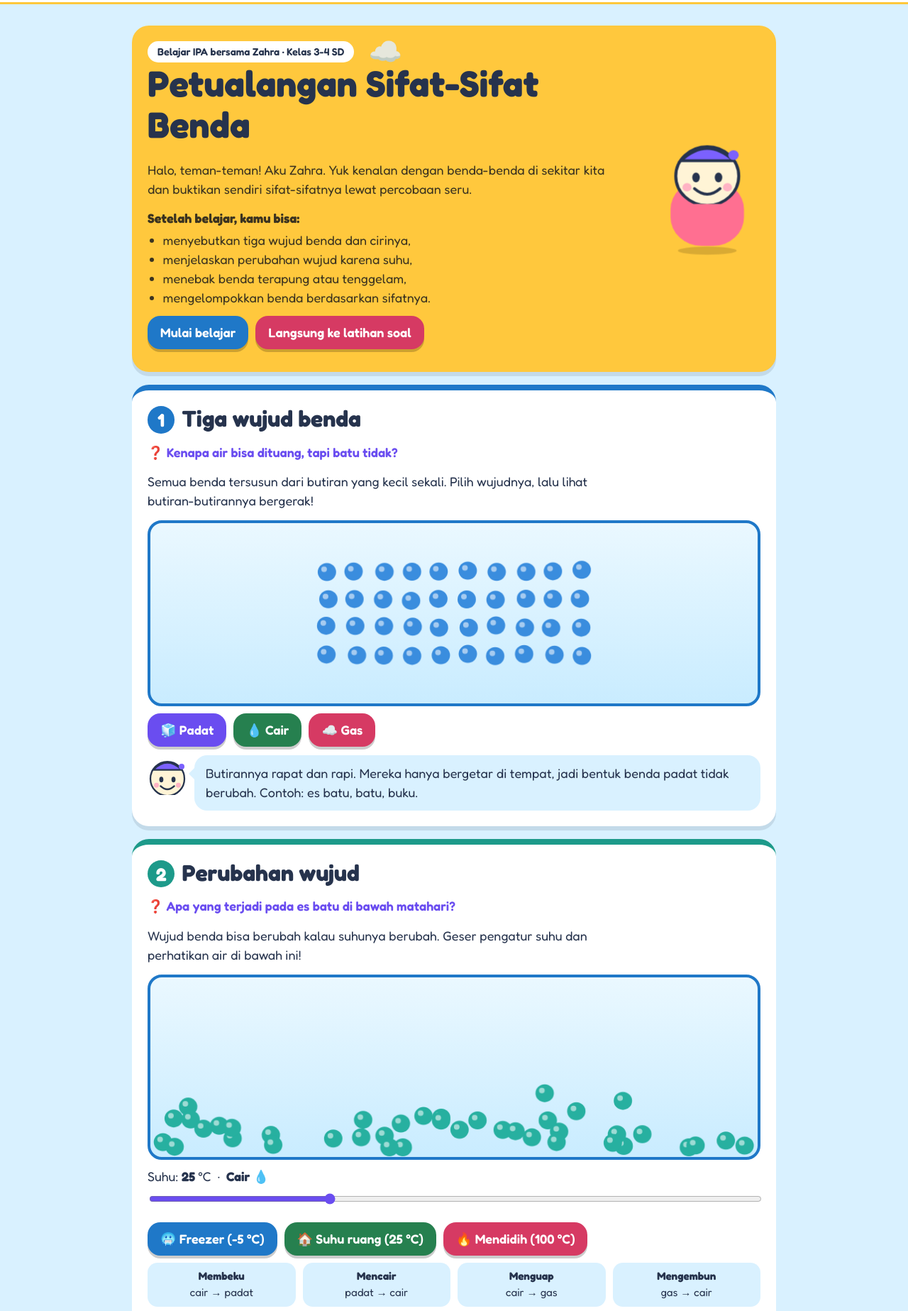
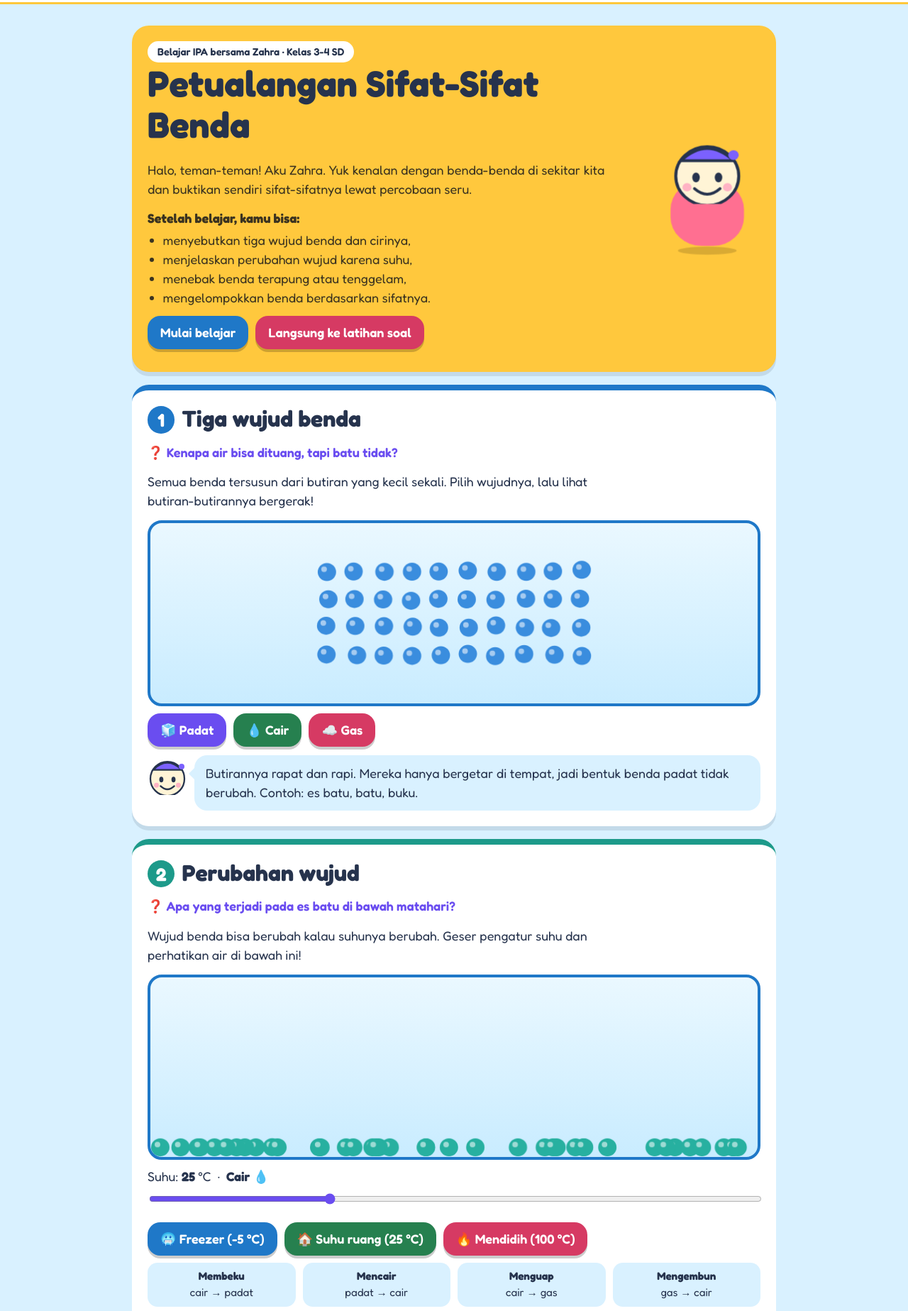
Before and after one commit to dzkyamm/sifat-benda, a plain HTML site: page index.html in a window 1280 px wide. Shown: the part 53-1900 px from the top of the page at 71% size. Drawn offline with Linux system fonts and the light colour scheme; animation ran at ten frames a second.

Commit message:
Add files via upload

```diff
--- a/index.html
+++ b/index.html
@@ -20,7 +20,6 @@
   <body data-page="materi">
     <main id="isi">
       <section class="hero">
-        <span class="cloud" style="top: 8px">☁️</span>
         <div class="herotext">
           <span class="tag">Belajar IPA bersama Zahra · Kelas 3-4 SD</span>
           <h1>Petualangan Sifat-Sifat Benda</h1>
--- a/materi.js
+++ b/materi.js
@@ -76,15 +76,15 @@ function makeSim(cv, getMode) {
     cx.clearRect(0, 0, W, H);
     const col = INFO[mode][1],
       sp = (mode === "gas" ? 5 : mode === "cair" ? 2.4 : 0) * k,
-      top = mode === "gas" ? 10 : mode === "cair" ? H * 0.5 : 0;
+      top = mode === "gas" ? 10 : 0;
     P.forEach((p) => {
       if (mode === "padat") {
         p.x += (p.hx - p.x) * 0.15 + (Math.random() - 0.5) * 2.2;
         p.y += (p.hy - p.y) * 0.15 + (Math.random() - 0.5) * 2.2;
       } else {
         const l = Math.hypot(p.vx, p.vy) || 1,
-          gx = mode === "cair" ? tiltX * 0.6 : 0,
-          gy = mode === "cair" ? 0.15 + tiltY * 0.6 : 0;
+          gx = mode === "cair" ? tiltX * 3 : 0,
+          gy = mode === "cair" ? 0.15 + tiltY * 3 : 0;
         p.vx = (p.vx / l) * sp + (Math.random() - 0.5) * 0.4 + gx;
         p.vy = (p.vy / l) * sp + (Math.random() - 0.5) * 0.4 + gy;
         p.x += p.vx;
--- a/script.js
+++ b/script.js
@@ -132,15 +132,15 @@ function tick(t) {
   cx.clearRect(0, 0, W, H);
   cx.fillStyle = info[mode][1];
   const sp = (mode === "gas" ? 5 : mode === "cair" ? 2.4 : 0) * k,
-    top = mode === "gas" ? 10 : mode === "cair" ? H * 0.5 : 0;
+    top = mode === "gas" ? 10 : 0;
   P.forEach((p) => {
     if (mode === "padat") {
       p.x += (p.hx - p.x) * 0.15 + (Math.random() - 0.5) * 2.2;
       p.y += (p.hy - p.y) * 0.15 + (Math.random() - 0.5) * 2.2;
     } else {
       const l = Math.hypot(p.vx, p.vy) || 1,
-        gx = mode === "cair" ? tiltX * 0.6 : 0,
-        gy = mode === "cair" ? 0.15 + tiltY * 0.6 : 0;
+        gx = mode === "cair" ? tiltX * 3 : 0,
+        gy = mode === "cair" ? 0.15 + tiltY * 3 : 0;
       p.vx = (p.vx / l) * sp + (Math.random() - 0.5) * 0.4 + gx;
       p.vy = (p.vy / l) * sp + (Math.random() - 0.5) * 0.4 + gy;
       p.x += p.vx;
--- a/style.css
+++ b/style.css
@@ -267,21 +267,6 @@ ul.goal {
     transform: translateY(-26px) scale(0.96, 1.05);
   }
 }
-.cloud {
-  position: absolute;
-  font-size: 2.4rem;
-  opacity: 0.9;
-  animation: drift 18s linear infinite;
-}
-@keyframes drift {
-  from {
-    transform: translateX(-80px);
-  }
-  to {
-    transform: translateX(110vw);
-  }
-}
-
 /* ---- Tombol ---- */
 .btns {
   display: flex;
```
